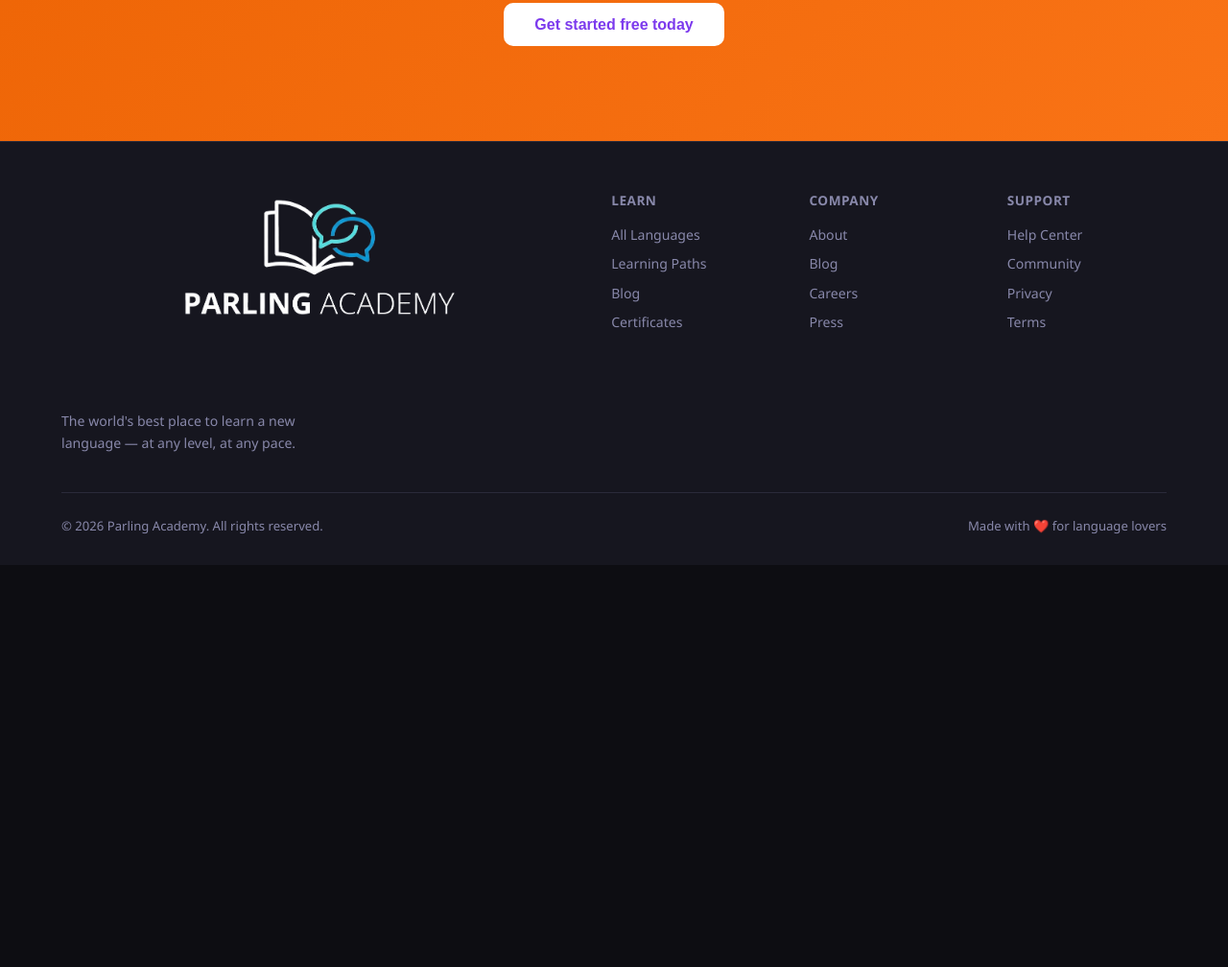
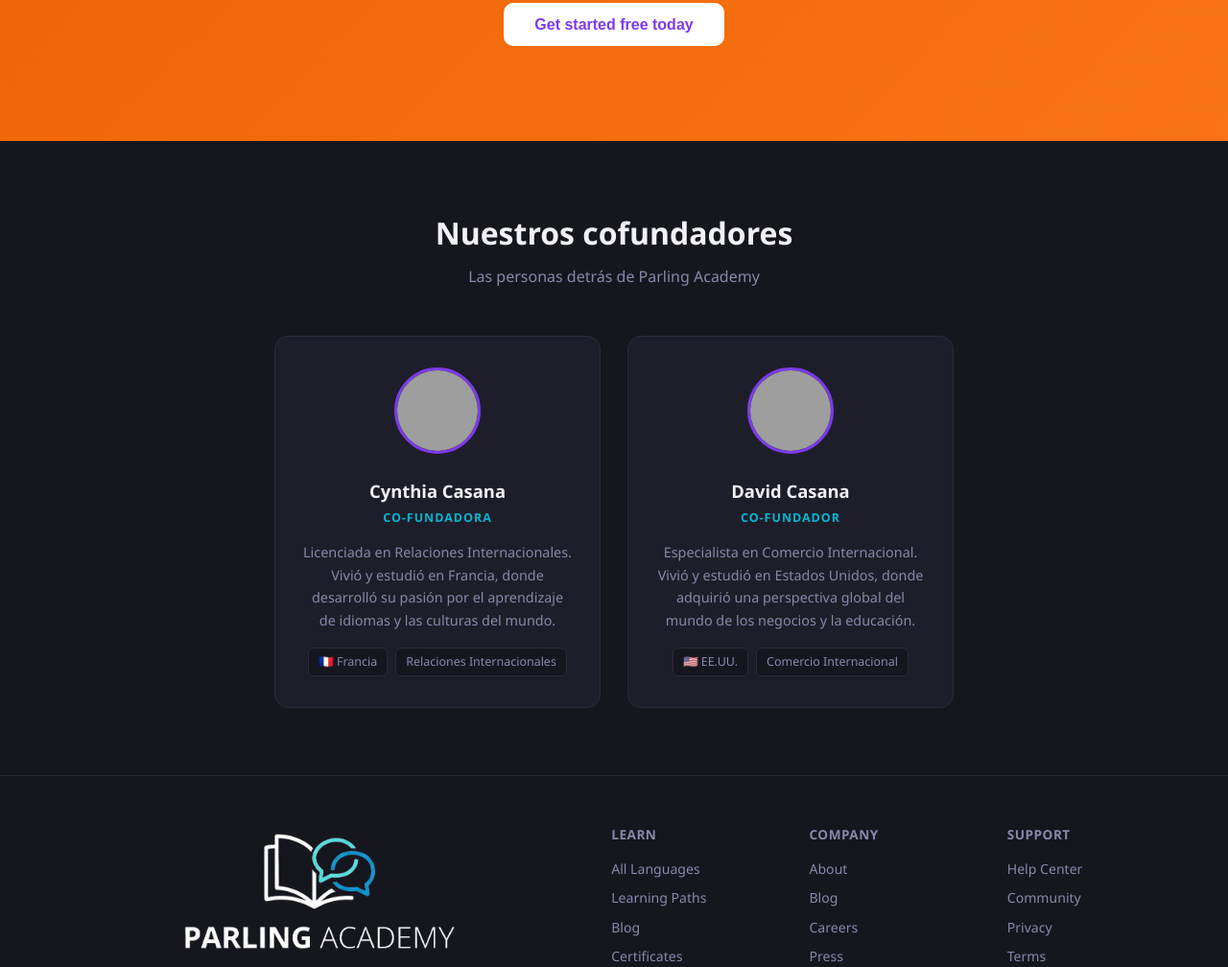
Before and after one commit to dalucerna/Parling-Academy, a website: page index.html in a window 1280 px wide. Shown: the part 6108-7116 px from the top of the page at 96% size. Before the commit the page ends 6697 px from the top, so only its background shows below. Drawn offline with Linux system fonts and the light colour scheme; grey boxes are pictures that could not be loaded.

Commit message:
Add founders section with Cynthia and David Casana

```diff
--- a/index.html
+++ b/index.html
@@ -296,6 +296,20 @@
       font-size: 1rem; border: none; cursor: pointer; transition: transform .15s;
     }
     .btn-white:hover { transform: translateY(-2px); }
+
+    /* ── Founders ── */
+    .founders-section { padding: 70px 5%; text-align: center; background: var(--surface); }
+    .founders-section h2 { font-size: 2rem; font-weight: 800; margin-bottom: 8px; }
+    .founders-sub { color: var(--muted); margin-bottom: 48px; font-size: 1rem; }
+    .founders-grid { display: flex; justify-content: center; gap: 28px; flex-wrap: wrap; max-width: 820px; margin: 0 auto; }
+    .founder-card { background: var(--card); border: 1px solid var(--border); border-radius: 14px; padding: 32px 28px; width: 340px; text-align: center; transition: border-color .2s, transform .2s; }
+    .founder-card:hover { border-color: var(--accent); transform: translateY(-3px); }
+    .founder-card img { width: 90px; height: 90px; border-radius: 50%; border: 3px solid var(--accent); object-fit: cover; margin-bottom: 16px; }
+    .founder-card h3 { font-size: 1.15rem; font-weight: 700; margin-bottom: 4px; }
+    .founder-role { font-size: .78rem; color: var(--accent2); font-weight: 700; text-transform: uppercase; letter-spacing: 1px; display: block; margin-bottom: 14px; }
+    .founder-bio { color: var(--muted); font-size: .9rem; line-height: 1.65; margin-bottom: 16px; }
+    .founder-tags { display: flex; justify-content: center; gap: 8px; flex-wrap: wrap; }
+    .founder-tags span { background: var(--surface); border: 1px solid var(--border); border-radius: 6px; padding: 4px 10px; font-size: .78rem; color: var(--muted); }
 
     /* ── Footer ── */
     footer {
@@ -964,8 +978,36 @@
   <button class="btn-white" data-i18n="cta_btn">Get started free today</button>
 </div>
 
+<!-- FOUNDERS -->
+<section class="founders-section" id="contacto">
+  <h2>Nuestros cofundadores</h2>
+  <p class="founders-sub">Las personas detrás de Parling Academy</p>
+  <div class="founders-grid">
+    <div class="founder-card">
+      <img src="https://i.pravatar.cc/120?img=47" alt="Cynthia Casana">
+      <h3>Cynthia Casana</h3>
+      <span class="founder-role">Co-fundadora</span>
+      <p class="founder-bio">Licenciada en Relaciones Internacionales. Vivió y estudió en Francia, donde desarrolló su pasión por el aprendizaje de idiomas y las culturas del mundo.</p>
+      <div class="founder-tags">
+        <span>🇫🇷 Francia</span>
+        <span>Relaciones Internacionales</span>
+      </div>
+    </div>
+    <div class="founder-card">
+      <img src="https://i.pravatar.cc/120?img=68" alt="David Casana">
+      <h3>David Casana</h3>
+      <span class="founder-role">Co-fundador</span>
+      <p class="founder-bio">Especialista en Comercio Internacional. Vivió y estudió en Estados Unidos, donde adquirió una perspectiva global del mundo de los negocios y la educación.</p>
+      <div class="founder-tags">
+        <span>🇺🇸 EE.UU.</span>
+        <span>Comercio Internacional</span>
+      </div>
+    </div>
+  </div>
+</section>
+
 <!-- FOOTER -->
-<footer id="contacto">
+<footer>
   <div class="footer-grid">
     <div class="footer-brand">
       <div class="logo"><img src="logo-nobg.png?v=2" alt="Parling Academy"></div>
```
